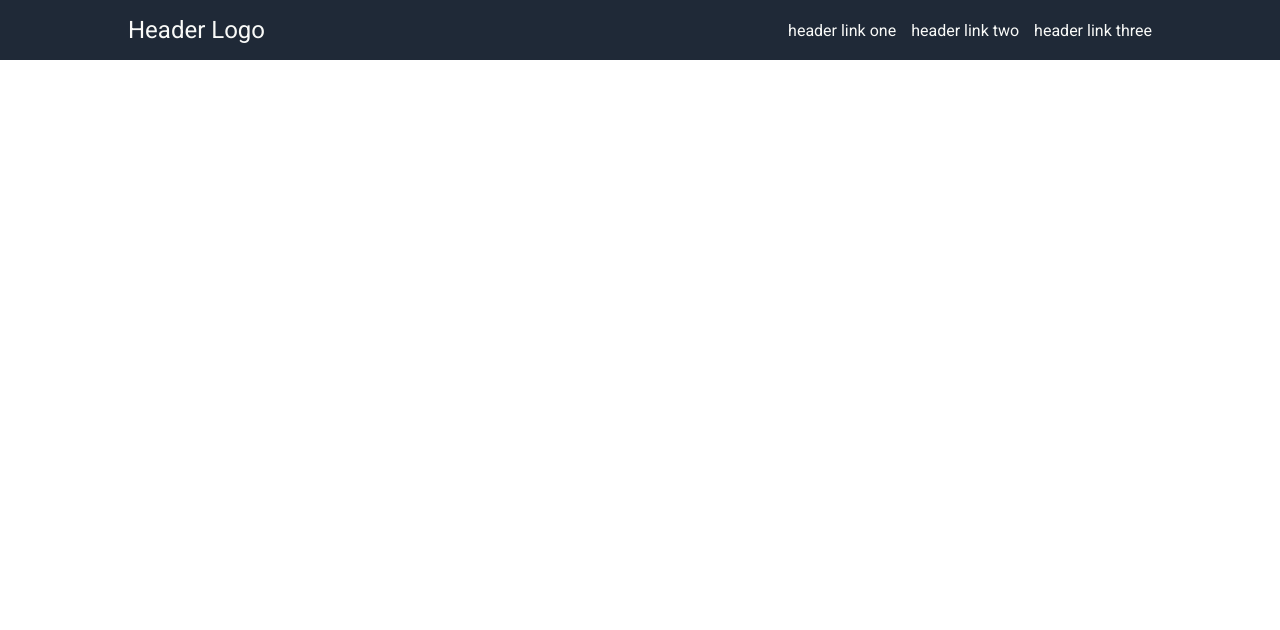
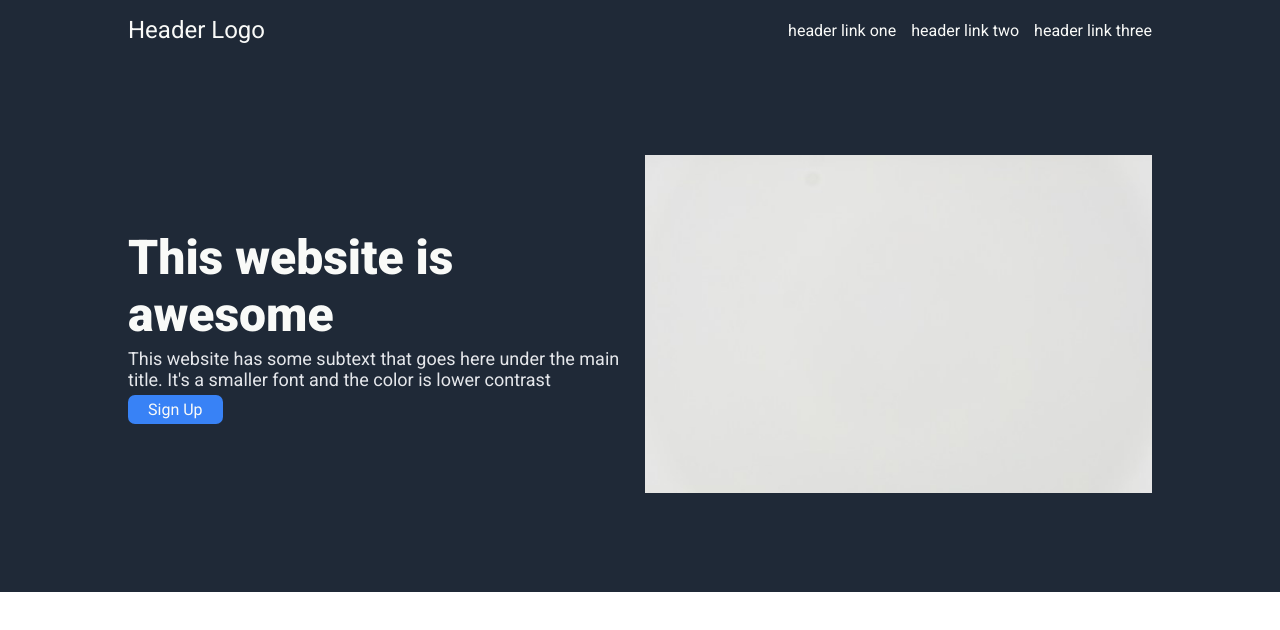
Before and after one commit to ThisisAliyahhh/odin-landing-page, a plain HTML site: page index.html in a window 1280 px wide. Drawn offline with Linux system fonts and the light colour scheme.

Commit message:
Hero section

```diff
--- a/index.html
+++ b/index.html
@@ -8,7 +8,7 @@
 </head>
 <body>
     <header class="page-header">
-        <div class="header-container">
+        <div class="header-wrapper container">
             <p class="page-logo">Header Logo</p>
             <ul class="header-links">
                 <li class="header-link"><a href="#">header link one</a></li>
@@ -17,5 +17,22 @@
             </ul>
         </div>
     </header>
+
+    <main class="hero-section">
+        <div class="hero-wrapper container">
+            <div class="right-hero">
+                <p class="main-text">This website is awesome</p>
+                <p class="secondary-text">
+                    This website has some subtext that goes here under the main title. It's a smaller font and the color is lower contrast
+                </p>
+                <button class="sign-up button">Sign Up</button>
+            </div>
+            <div class="left-hero">
+                <img src="./images/disenador-2026-small-unsplash.jpg"
+                srcset="./images/disenador-2026-medium-unsplash.jpg 2x, ./images/disenador-2026-large-unsplash.jpg 3x"
+                 alt="placeholder image" width="200px">
+            </div>
+        </div>
+    </main>
 </body>
 </html>
--- a/style.css
+++ b/style.css
@@ -9,7 +9,7 @@
     font-family: "Roboto", sans-serif;
 }
 
-.page-header {
+.page-header, .hero-section {
     background: #1F2937;
     width: 100%;
     display: flex;
@@ -18,7 +18,7 @@
     padding: 16px 0;
 }
 
-.header-container {
+.container {
     width: 80%;
     display: flex;
     justify-content: space-between;
@@ -39,3 +39,43 @@
 .header-link a {
     color: #F9FAF8;
 }
+
+.hero-wrapper {
+    min-height: 500px;
+    gap: 10px;
+}
+
+.right-hero {
+    flex: 1;
+}
+
+.main-text {
+    font-size: 48px;
+    color: #F9FAF8;
+    font-weight: 900;
+    margin-bottom: 5px;
+}
+
+.secondary-text {
+    font-size: 18px;
+    color: #E5E7EB;
+    margin-bottom: 5px;
+}
+
+.button {
+    background: #3882F6;
+    color: #F9FAF8;
+    border: none;
+    outline: none;
+    padding: 5px 20px;
+    border-radius: 7px;
+    font-size: 16px;
+}
+
+.left-hero {
+    flex: 1;
+}
+
+.left-hero img {
+    width: 100%;
+}
```
Also changed, not shown: images/disenador-2026-large-unsplash.jpg (added), images/disenador-2026-medium-unsplash.jpg (added), images/disenador-2026-small-unsplash.jpg (added), 1 other file.
